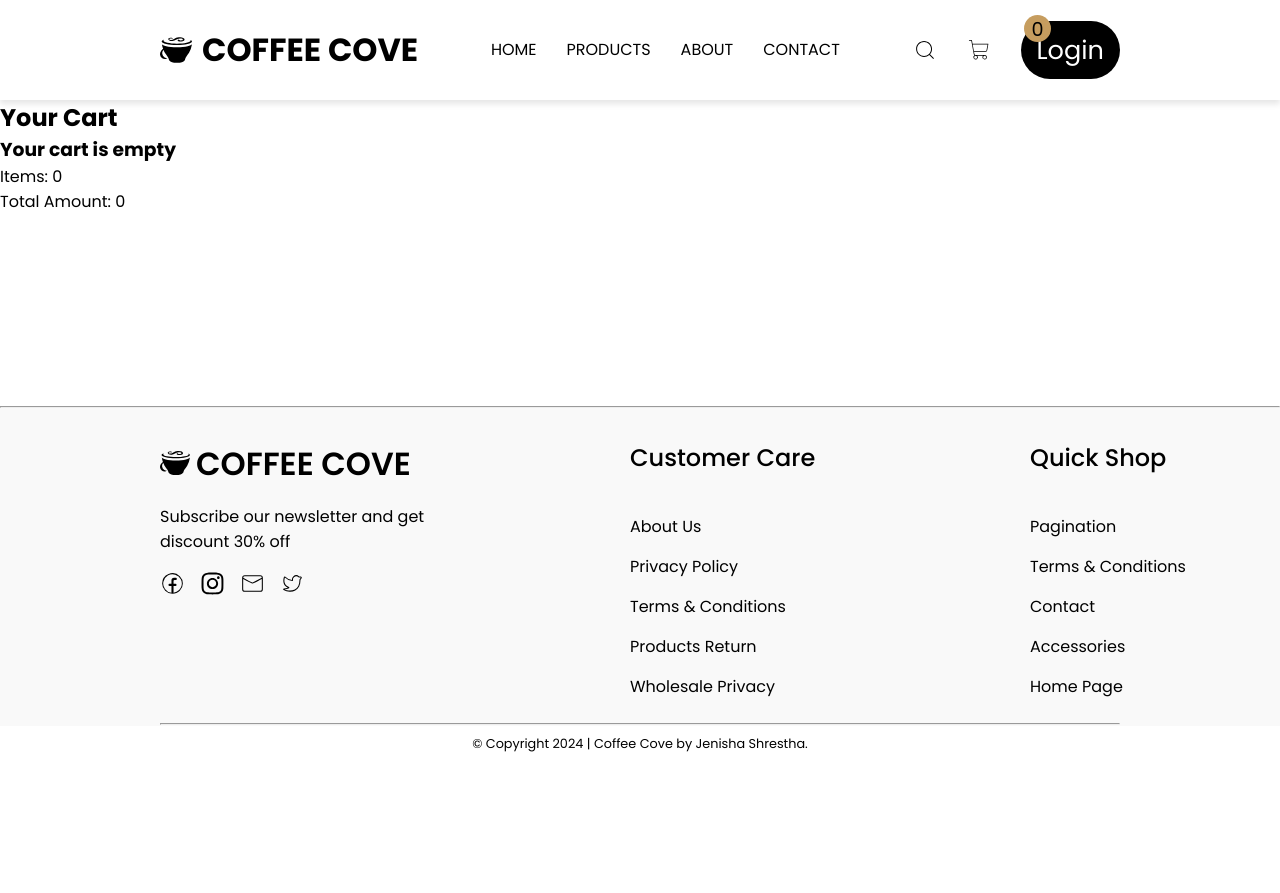
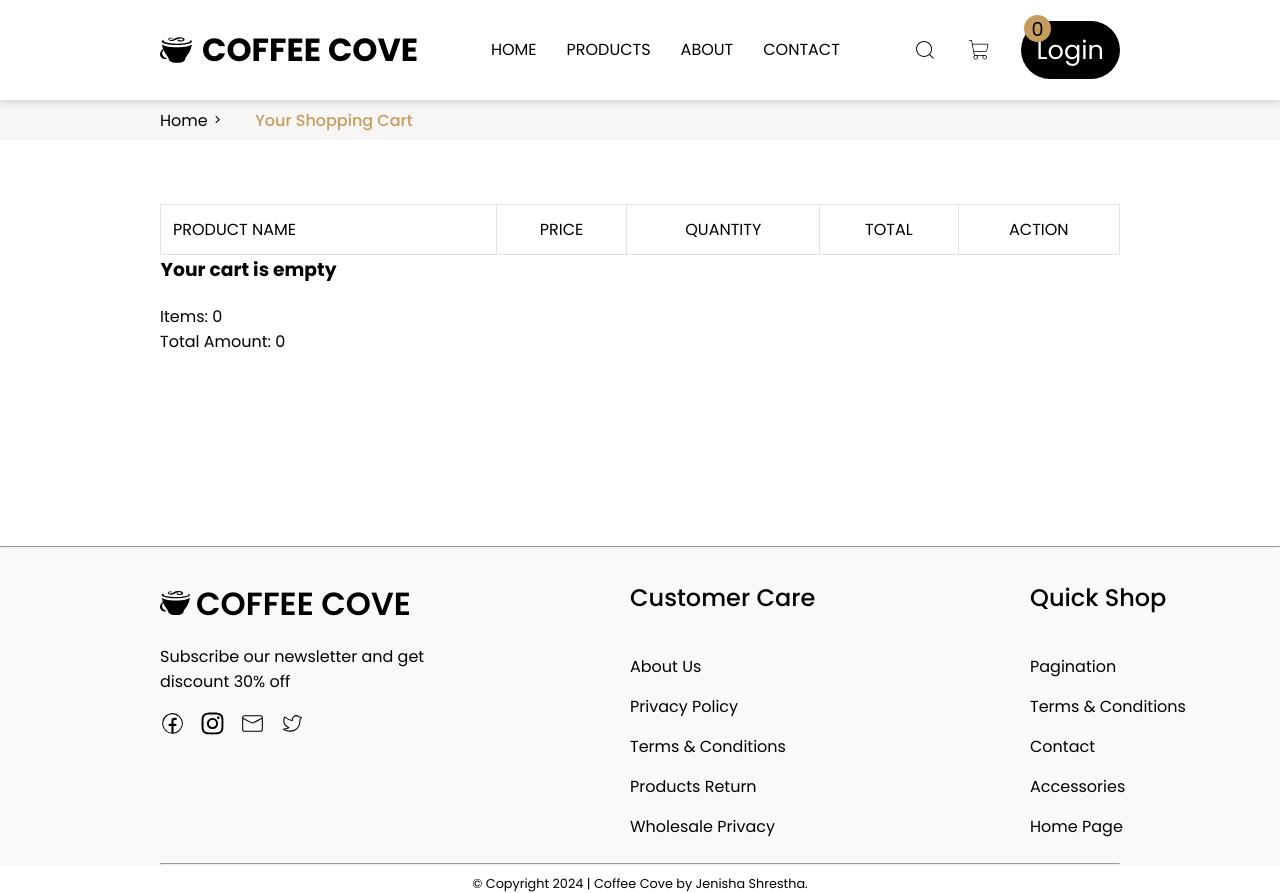
Before and after one commit to jenisha987/Coffee-Shop, a React (Vite) app in the folder coffee-shop/: page /cart in a window 1280 px wide. Shown: the top 893 px of the page. Before the commit the page ends 800 px from the top, so only its background shows below. Built offline with nearby package versions, Linux system fonts and the light colour scheme.

Commit message:
Styling Cart

```diff
--- a/coffee-shop/src/App.css
+++ b/coffee-shop/src/App.css
@@ -72,6 +72,7 @@ nav {
     align-items: center;
     gap: 30px;
     font-size: 1.5rem;
+    cursor: pointer;
 }
 
 .menu-button {
@@ -382,6 +383,51 @@ li {
     border-radius: 0.5rem;
     cursor: pointer;
 }
+
+/* cart section */
+.cart-header {
+    background-color: #f8f5f5;
+}
+.cart-header-p {
+    width: 75%;
+    margin: 0 auto;
+    height: 5vh;
+    display: flex;
+    gap: 2rem;
+    align-items: center;
+}
+.cart-header a {
+    color: black;
+}
+.cart-header span {
+    font-size: 0.7rem;
+}
+.cart-head {
+    color: #C69D5F;
+    font-weight: 500;
+}
+.cart-item-section {
+    width: 75%;
+    margin: 0 auto;
+    margin-top: 4rem;
+}
+.cart-table {
+    width: 100%;
+    border-collapse: collapse;
+    margin-bottom: 20px;
+}
+th {
+    border: 1px solid rgb(229, 225, 225);
+    text-transform: uppercase;
+    padding: 12px;
+    text-align: center;
+    font-weight: 400;
+}
+.table-product-name {
+    text-align: left;
+}
+
+
 
 @media (max-width: 1024px) {
     .container {
--- a/coffee-shop/src/components/Cart.jsx
+++ b/coffee-shop/src/components/Cart.jsx
@@ -1,4 +1,7 @@
 import React, { useEffect, useState } from 'react';
+import { Link } from "react-router-dom";
+import { IoIosArrowForward } from "react-icons/io";
+import { RxCross2 } from "react-icons/rx";
 
 const Cart = ({ cart, setCart }) => {
   const [carts, setCarts] = useState([]);
@@ -25,8 +28,46 @@ const Cart = ({ cart, setCart }) => {
 
   return (
     <div className="cart-page">
-      <h2>Your Cart</h2>
-      {
+      <div className='cart-header'>
+        <div className='cart-header-p'>
+            <Link to="/">Home <span><IoIosArrowForward /></span></Link>
+            <p className='cart-head'>Your Shopping Cart</p>
+        </div>
+      </div>
+      <div className='cart-item-section'>
+        <table className='cart-table'>
+            <thead>
+                <tr>
+                    <th className='table-product-name'>product name</th>
+                    <th>price</th>
+                    <th>quantity</th>
+                    <th>total</th>
+                    <th>action</th>
+                </tr>
+            </thead>
+            <tbody>
+                {
+                carts.length > 0 ?
+                carts.map((cartItem, cartIndex) => (
+                    <tr key={cartIndex} className='table-product'>
+                        <td>
+                            <img src={cartItem.image} alt='cartItem' width={200} />
+                            <p>{cartItem.title}</p>
+                        </td>
+                        <td><p>Rs.{cartItem.price * cartItem.quantity}</p></td>
+                        <td>
+                            <button onClick={() => handleDecrement(cartIndex)}>-</button>
+                            <p>{cartItem.quantity}</p>
+                            <button onClick={() => handleIncrement(cartIndex)}>+</button>
+                        </td>
+                        <td>..</td>
+                        <td><RxCross2 size={25} /></td>
+                        </tr>
+                    )) : <h3>Your cart is empty</h3>
+                }
+            </tbody>
+        </table>
+      {/* {
         carts.length > 0 ?
             carts.map((cartItem, cartIndex) => (
                 <div key={cartIndex}>
@@ -38,10 +79,11 @@ const Cart = ({ cart, setCart }) => {
                     <p>Rs.{cartItem.price * cartItem.quantity}</p>
                 </div>
             )) : <h3>Your cart is empty</h3>
-      }
+      } */}
 
       <p>Items: <span>{carts.reduce((total, item) => total + item.quantity, 0)}</span></p>
       <p>Total Amount: <span>{carts.reduce((total, item) => total + (item.price * item.quantity), 0)}</span></p>
+    </div>
     </div>
   );
 };
```
